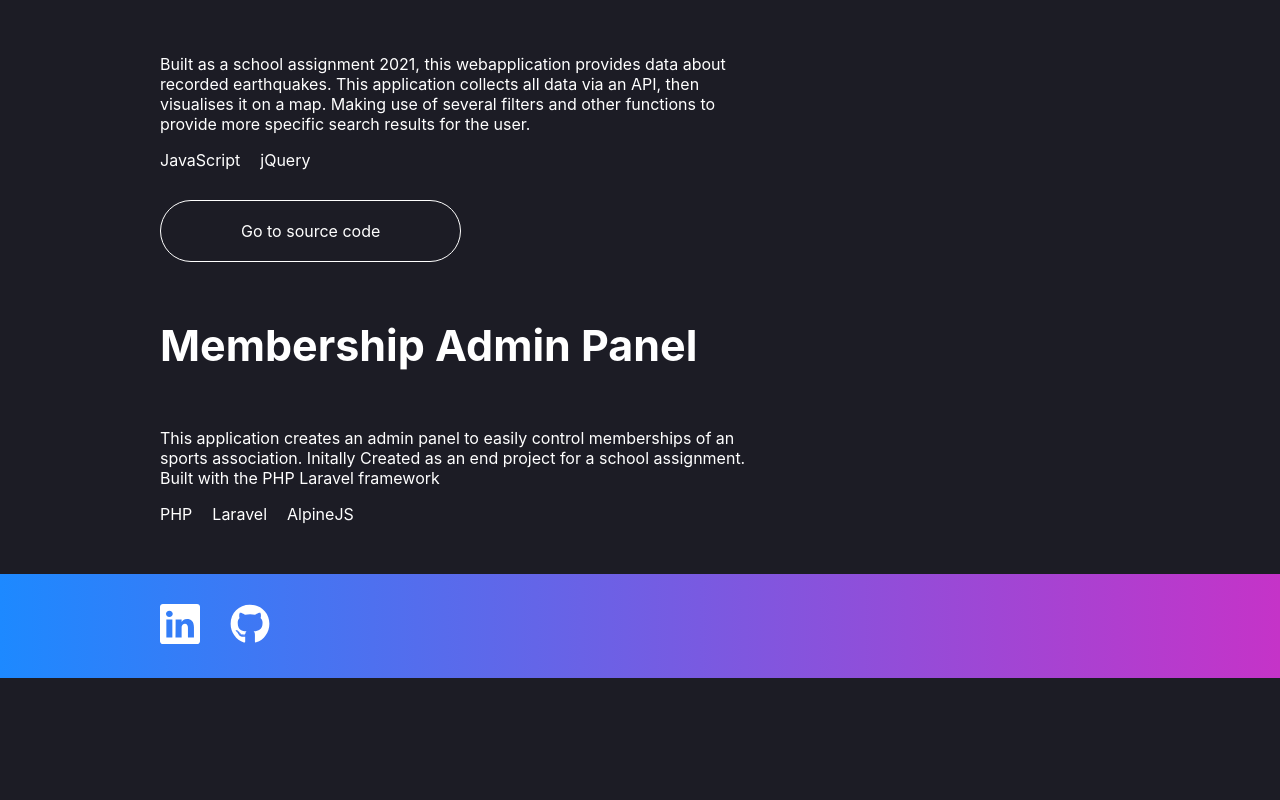
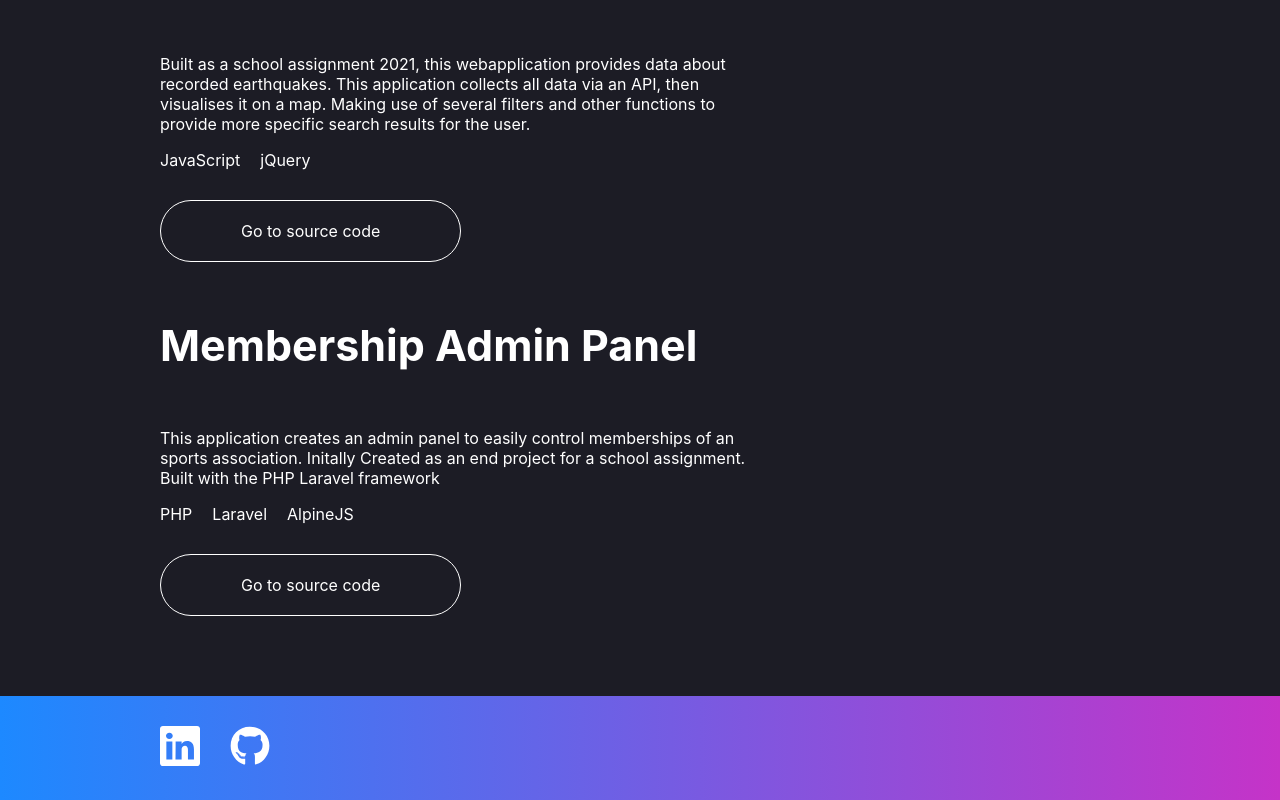
Before and after one commit to pimdbg/pimdbg.github.io, a React (Create React App) app: page / in a window 1280 px wide. Shown: the part 2232-3032 px from the top of the page. Before the commit the page ends 2910 px from the top, so only its background shows below. Built offline with nearby package versions, Linux system fonts and the light colour scheme.

Commit message:
Update Home.js

```diff
--- a/src/pages/Home.js
+++ b/src/pages/Home.js
@@ -74,9 +74,9 @@ export default function Home() {
                 title: "Membership Admin Panel",
                 description: "This application creates an admin panel to easily control memberships of an sports association. Initally Created as an end project for a school assignment. Built with the PHP Laravel framework",
                 keywords: ["PHP", "Laravel", "AlpineJS"],
-                // links: [
-                //     { label: "Go to source code", href: "https://github.com/pimdbg/quaketrack" }
-                // ]
+                links: [
+                    { label: "Go to source code", href: "https://github.com/pimdbg/Membership-Admin-Panel" }
+                ]
             }
         ];
 
@@ -85,9 +85,10 @@ export default function Home() {
                     <Observer>
                         <h3 className="projects__title">My Projects</h3>
                     </Observer>
-                    <Observer>
+                    <section className="projects__grid">
                             {
                                 projects.map(project => (
+                                    <Observer>
                                         <section className="project">
                                             <h4>{project.title}</h4>
 
@@ -113,9 +114,10 @@ export default function Home() {
                                                 ))
                                             }
                                         </section>
+                                    </Observer>
                                 ))
                             }
-                    </Observer>
+                    </section>
                 </section>
         )
     }
```
Lines whose indentation alone changed are shown as unchanged.
